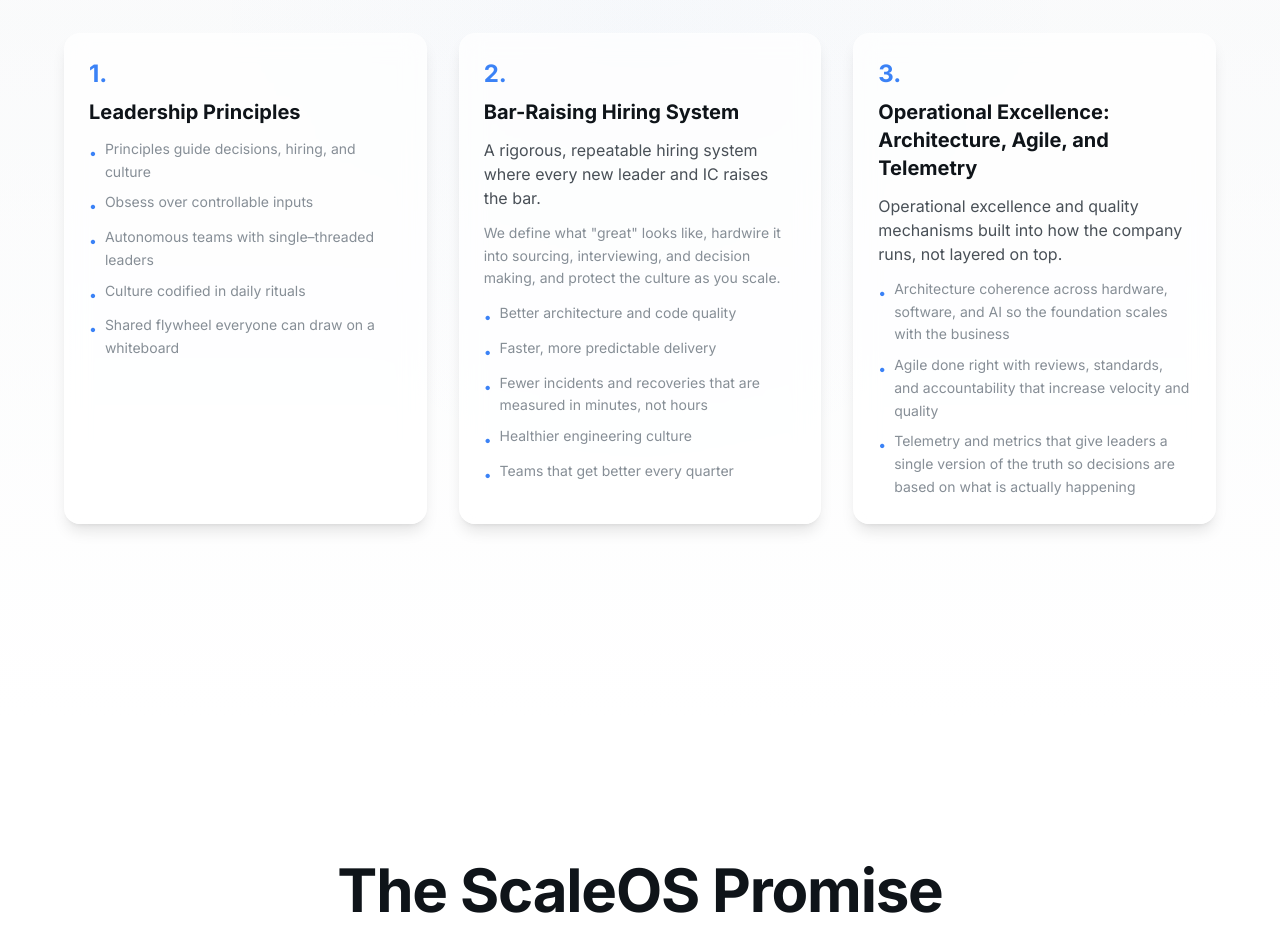
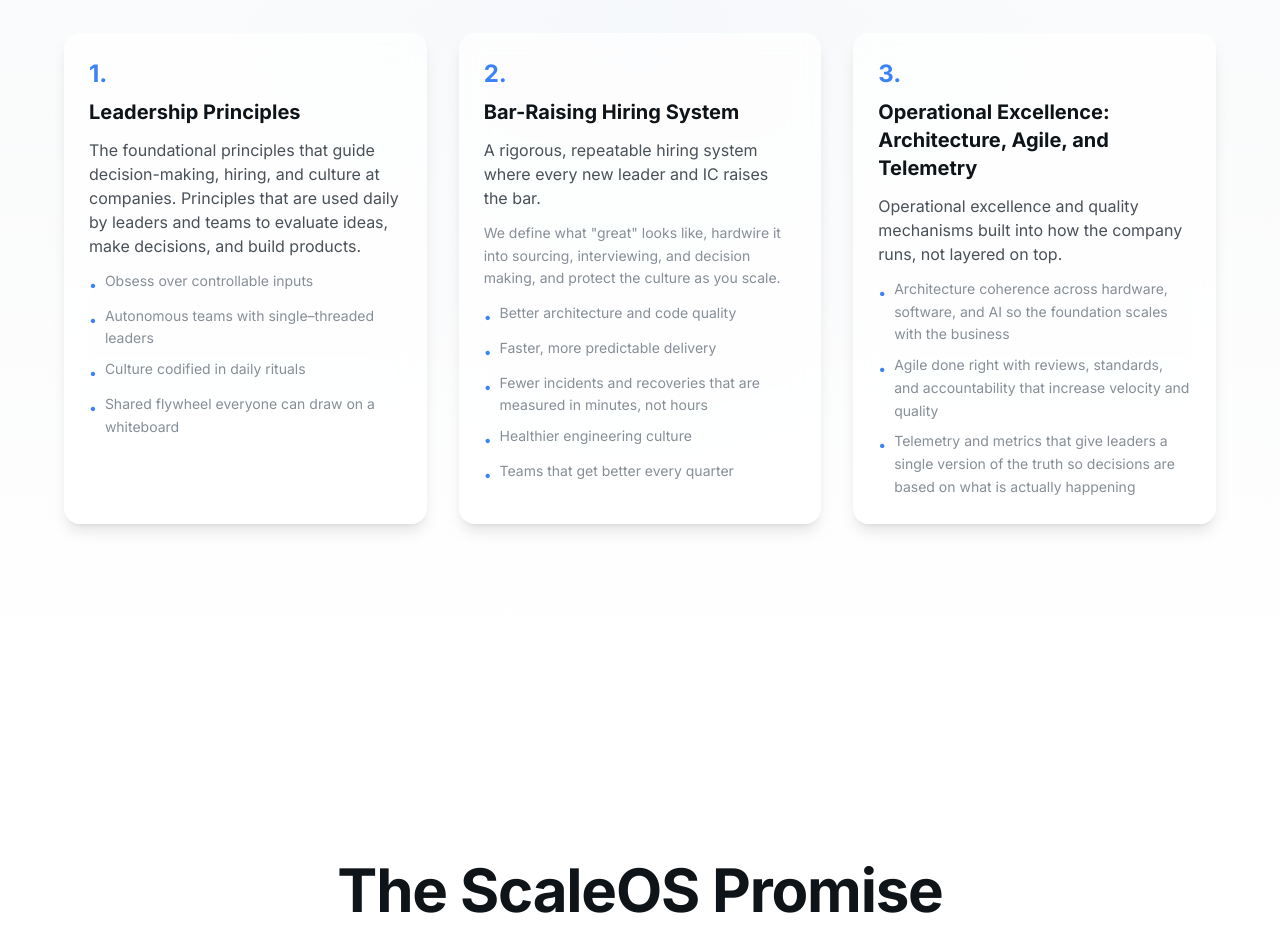
Before and after one commit to Afreshio/founder-assessment-tool, a React (Vite) app: page /scaleos in a window 1280 px wide. Shown: the part 2620-3555 px from the top of the page. Built offline with nearby package versions, Linux system fonts and the light colour scheme.

Commit message:
Add description to Leadership Principles card and remove redundant bullet point

```diff
--- a/src/pages/ScaleOSLanding.tsx
+++ b/src/pages/ScaleOSLanding.tsx
@@ -328,9 +328,8 @@
               {[
                 {
                   title: 'Leadership Principles',
-                  description: '',
+                  description: 'The foundational principles that guide decision-making, hiring, and culture at companies. Principles that are used daily by leaders and teams to evaluate ideas, make decisions, and build products.',
                   bullets: [
-                    'Principles guide decisions, hiring, and culture',
                     'Obsess over controllable inputs',
                     'Autonomous teams with single–threaded leaders',
                     'Culture codified in daily rituals',
--- a/src/pages/ScaleOSLandingTest.tsx
+++ b/src/pages/ScaleOSLandingTest.tsx
@@ -355,9 +355,8 @@
               {[
                 {
                   title: 'Leadership Principles',
-                  description: '',
+                  description: 'The foundational principles that guide decision-making, hiring, and culture at companies. Principles that are used daily by leaders and teams to evaluate ideas, make decisions, and build products.',
                   bullets: [
-                    'Principles guide decisions, hiring, and culture',
                     'Obsess over controllable inputs',
                     'Autonomous teams with single–threaded leaders',
                     'Culture codified in daily rituals',
```
